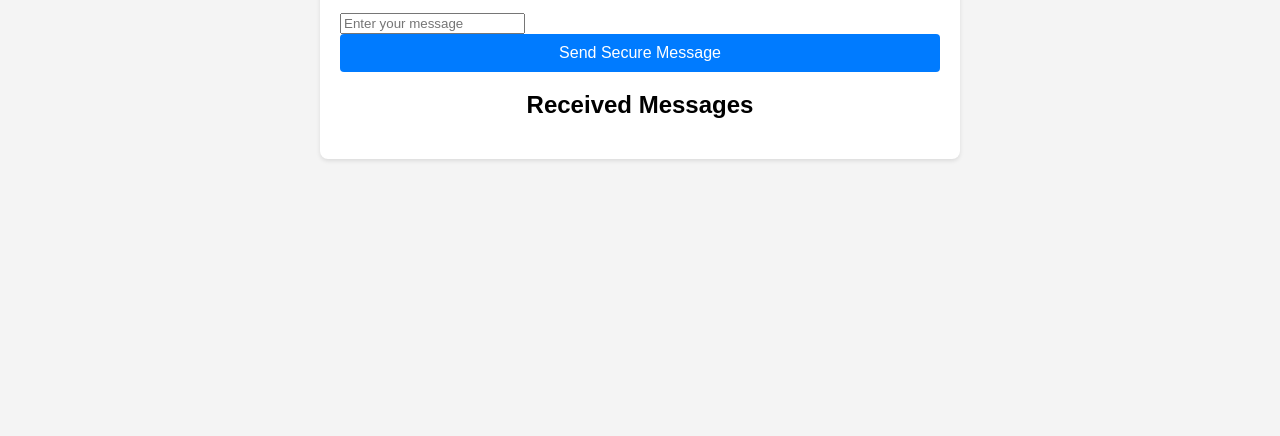
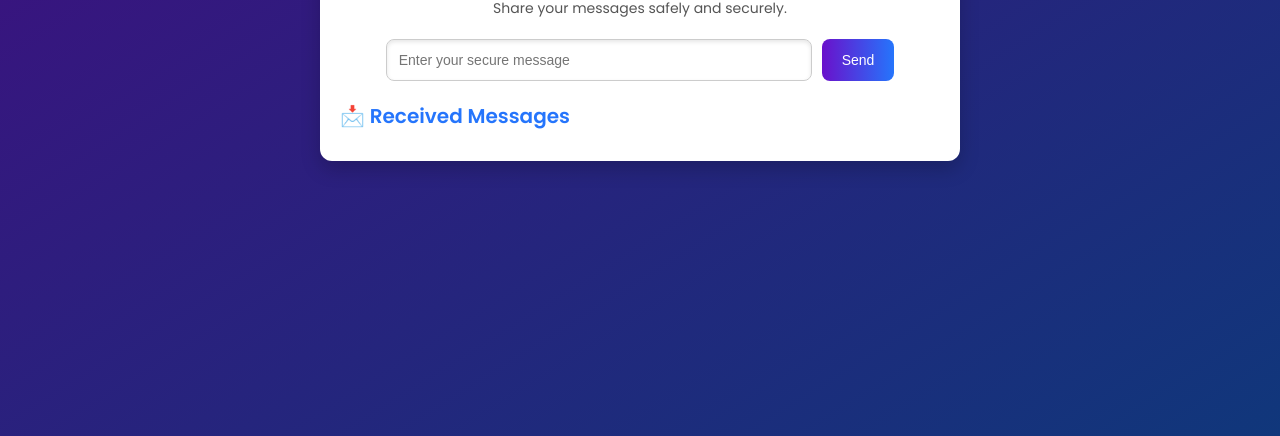
Before and after one commit to msranjana/ISM_SecureTextTransfer, a website: page frontend/index.html in a window 1280 px wide. Shown: the part 364-800 px from the top of the page. Drawn offline with Linux system fonts and the light colour scheme; no server answers.

Commit message:
HTML CSS AND JS IS UPDATED

```diff
--- a/frontend/index.html
+++ b/frontend/index.html
@@ -5,18 +5,24 @@
   <meta name="viewport" content="width=device-width, initial-scale=1.0">
   <title>Secure Text Transfer</title>
   <link rel="stylesheet" href="styles.css">
+  <link href="https://fonts.googleapis.com/css2?family=Poppins:wght@300;400;600&display=swap" rel="stylesheet">
 </head>
 <body>
   <div id="app">
-    <h1>Secure Text Transfer</h1>
-    <form id="message-form">
-        <input type="text" id="messageInput" placeholder="Enter your message">
-      <button type="submit">Send Secure Message</button>
-    </form>
-    <div id="message-list">
-      <h2>Received Messages</h2>
-      <ul></ul>
-    </div>
+    <header>
+      <h1>🔒 Secure Text Transfer</h1>
+      <p>Share your messages safely and securely.</p>
+    </header>
+    <main>
+      <form id="message-form">
+        <input type="text" id="messageInput" placeholder="Enter your secure message" required>
+        <button type="submit">Send</button>
+      </form>
+      <div id="message-list">
+        <h2>📩 Received Messages</h2>
+        <ul></ul>
+      </div>
+    </main>
   </div>
   <script src="script.js"></script>
 </body>
--- a/frontend/script.js
+++ b/frontend/script.js
@@ -28,7 +28,7 @@ document.getElementById("message-form").addEventListener("submit", async (e) =>
   }
 });
 
-  // Function to load messages from the backend and display them
+// Function to load messages from the backend and display them with a timestamp
 async function loadMessages() {
   try {
     const response = await fetch("http://localhost:5000/api/messages");
@@ -36,7 +36,10 @@ document.getElementById("message-form").addEventListener("submit", async (e) =>
       const messages = await response.json();
       const messageList = document.querySelector("#message-list ul");
       messageList.innerHTML = messages
-          .map((msg) => `<li>${msg.message}</li>`) // Assuming 'message' is the field
+        .map((msg) => {
+          const timestamp = new Date(msg.timestamp).toLocaleString(); // Assuming the backend returns a timestamp
+          return `<li><span>${msg.message}</span><span class="timestamp">${timestamp}</span></li>`;
+        })
         .join("");
     }
   } catch (error) {
--- a/frontend/styles.css
+++ b/frontend/styles.css
@@ -1,47 +1,114 @@
 body {
-    font-family: Arial, sans-serif;
+  font-family: 'Poppins', sans-serif;
   margin: 0;
   padding: 0;
+  background: linear-gradient(to bottom right, #430b80, #10377b);
+  color: #fff;
   display: flex;
   justify-content: center;
   align-items: center;
-    height: 100vh;
-    background-color: #f4f4f4;
+  min-height: 100vh;
+  box-sizing: border-box;
 }
 
+/* Container Styling */
 #app {
   max-width: 600px;
   width: 100%;
-    background: #fff;
+  background: #ffffff;
+  color: #333;
+  border-radius: 12px;
+  box-shadow: 0 8px 20px rgba(0, 0, 0, 0.2);
+  overflow: hidden;
   padding: 20px;
+  text-align: center;
+}
+
+/* Header Styling */
+header {
+  margin-bottom: 20px;
+}
+
+header h1 {
+  font-size: 24px;
+  color: #6a11cb;
+}
+
+header p {
+  font-size: 14px;
+  color: #555;
+}
+
+/* Form Styling */
+form {
+  display: flex;
+  gap: 10px;
+  flex-wrap: wrap;
+  justify-content: center;
+  margin-bottom: 20px;
+}
+
+input[type="text"] {
+  width: 100%;
+  max-width: 400px;
+  padding: 12px;
+  font-size: 14px;
+  border: 1px solid #ccc;
   border-radius: 8px;
+  box-shadow: inset 0 2px 4px rgba(0, 0, 0, 0.1);
+}
+
+button {
+  padding: 12px 20px;
+  font-size: 14px;
+  color: #fff;
+  background: linear-gradient(to right, #6a11cb, #2575fc);
+  border: none;
+  border-radius: 8px;
+  cursor: pointer;
+  transition: all 0.3s ease;
+}
+
+button:hover {
+  background: linear-gradient(to right, #2575fc, #6a11cb);
+  transform: translateY(-2px);
+  box-shadow: 0 4px 8px rgba(0, 0, 0, 0.2);
+}
+
+/* Message List Styling */
+#message-list {
+  text-align: left;
+  margin-top: 20px;
+}
+
+#message-list h2 {
+  font-size: 20px;
+  color: #2575fc;
+  margin-bottom: 10px;
+}
+
+#message-list ul {
+  list-style: none;
+  padding: 0;
+  margin: 0;
+}
+
+#message-list ul li {
+  background: #f4f4f4;
+  margin-bottom: 10px;
+  padding: 10px 15px;
+  border-radius: 8px;
+  display: flex;
+  justify-content: space-between;
+  align-items: center;
   box-shadow: 0 2px 4px rgba(0, 0, 0, 0.1);
 }
 
-  h1, h2 {
-    text-align: center;
+#message-list ul li span {
+  display: inline-block;
 }
 
-  textarea {
-    width: 100%;
-    height: 100px;
-    margin-bottom: 10px;
-    padding: 10px;
-    border: 1px solid #ccc;
-    border-radius: 4px;
-    font-size: 14px;
+#message-list ul li .timestamp {
+  font-size: 12px;
+  color: #888;
 }
-
-  button {
-    width: 100%;
-    padding: 10px;
-    background-color: #007bff;
-    color: #fff;
-    border: none;
-    border-radius: 4px;
-    font-size: 16px;
-  }
-
-  button:hover {
-    background-color: #0056b3;
-  }
```
Lines whose indentation alone changed are shown as unchanged.
